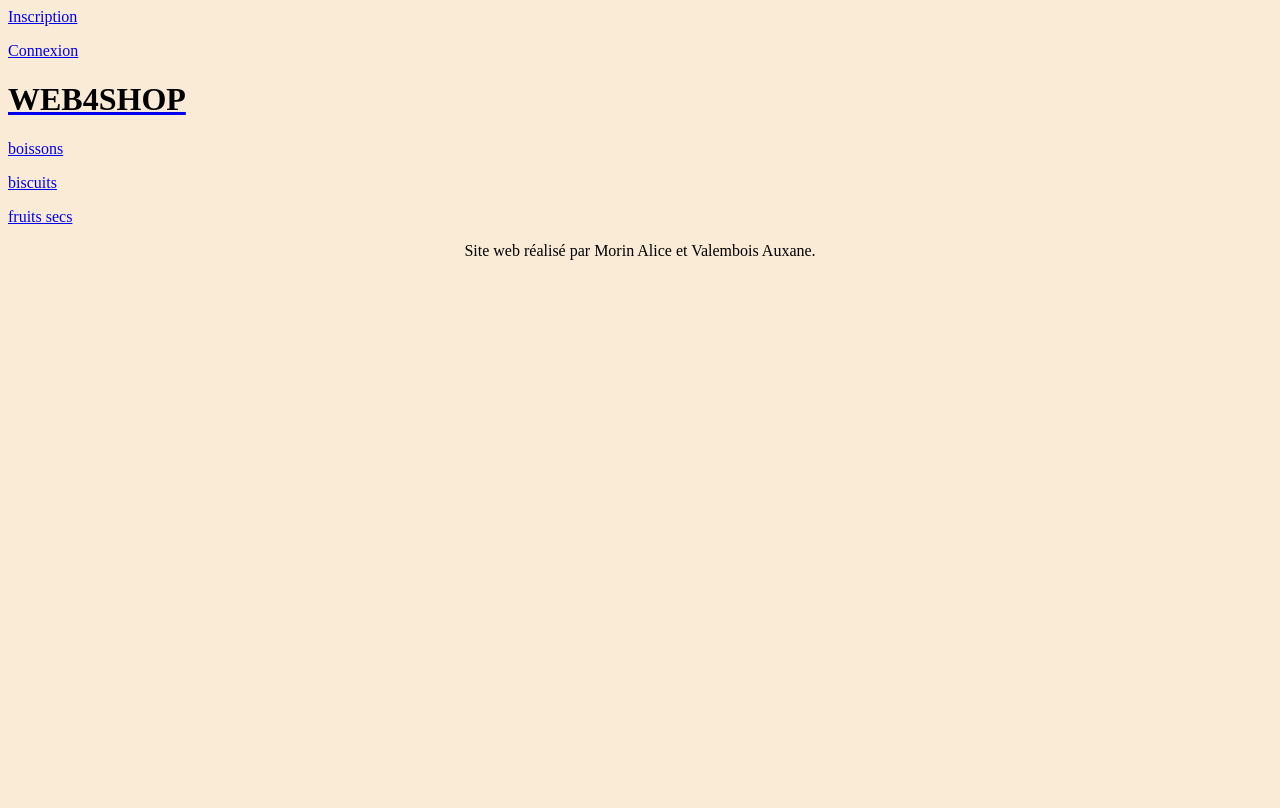
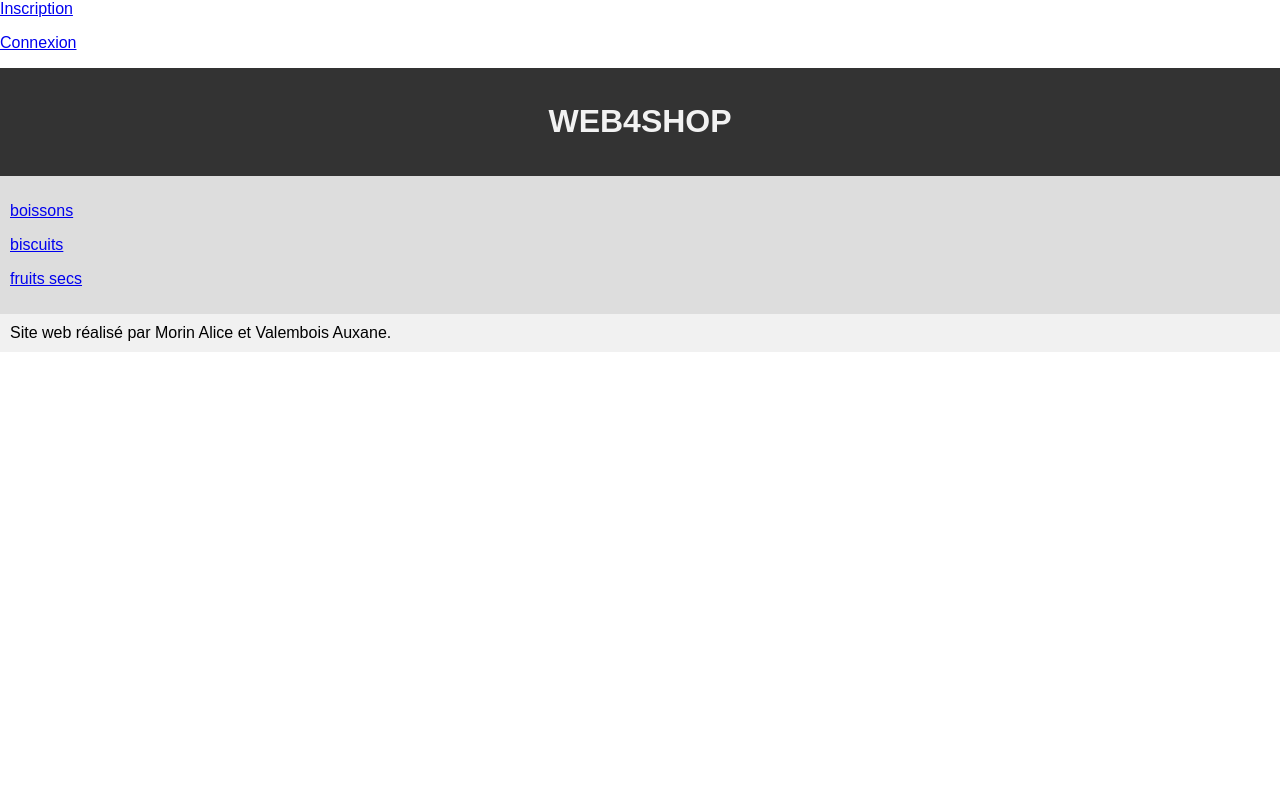
Before and after one commit to pipoujupiter/e-commerce-, a PHP site: page / in a window 1280 px wide. After the commit the page ends 352 px from the top, so only its background shows below. Run offline with PHP 8.4, Linux system fonts and the light colour scheme; data comes from the database, SQL or seed files in the repository.

Commit message:
test lais c'est pas très beau

```diff
--- a/Contenu/style.css
+++ b/Contenu/style.css
@@ -1,43 +1,52 @@
-html,body {
-    height: 100%;
-}
+* {
+    box-sizing: border-box;
+    font-family: Arial, Helvetica, sans-serif;
+  }
 
-#header{
+  body {
+    margin: 0;
+    font-family: Arial, Helvetica, sans-serif;
+  }
+
+  /* Style the top navigation bar */
+  .topnav {
+    overflow: hidden;
+    background-color: #333;
+  }
+
+
+  .topnav a {
+    float: center;
+    display: block;
+    color: #f2f2f2;
     text-align: center;
-}
+    padding: 14px 16px;
+    text-decoration: none;
+  }
 
-body{
-    color:black;
-    background: antiquewhite;
-    font-family: 'Futura-Medium','Futura';
-}
 
-h1{
+  .topnav a:hover {
+    background-color: #ddd;
     color: black;
-}
+  }
 
-#global {
-    min-height: 100%;
-    background: antiquewhite;
-    width: 70%;
-    margin: auto;
-    padding: 5px 20px;
-}
+  /* Style the content */
+  .content {
+    background-color: #ddd;
+    padding: 10px;
 
-#contenu{
-    margin-bottom: 30px;
-    text-align: justify;
-}
+  }
 
-#piedBlog{
-    text-align: center;
-}
+  /* Style the footer */
+  .footer {
+    background-color: #f1f1f1;
+    padding: 10px;
+  }
 
 img{
     max-width: 200px;
     height: auto;
 }
-
 .button {
     background-color: #555555;
     border-radius: 12px;
@@ -55,3 +64,24 @@ img{
     color: #555555;
     box-shadow: 0 12px 16px 0 rgba(0,0,0,0.24), 0 17px 50px 0 rgba(0,0,0,0.19)
   }
+
+  /*catégories
+  #nom_cat {
+    overflow: hidden;
+    background-color: #f0e5d9;
+  }
+
+
+  #nom_cat {
+    float: center;
+    display: block;
+    color: #333;
+    text-align: left;
+    padding: 14px 16px;
+    text-decoration: none;
+  }
+
+  #nom_cat:hover {
+    background-color: #ddd;
+    color: #333;
+  }*/
--- a/Vue/gabarit.php
+++ b/Vue/gabarit.php
@@ -25,17 +25,26 @@ else{
     <link rel="stylesheet" href="Contenu/style.css">
     <title><?=$titre?></title>
   </head>
-  <header>
-    <a href="index.php"><h1 id="titre"> WEB4SHOP </h1></a>
+
+
+    <header>
+      <div class="topnav">
+        <a href="index.php"><h1 id="titre"> WEB4SHOP </h1></a>
+      </div>
     </header>
 
+
   <body>
+    <div class="content">
+      <?=$contenu?>
+    </div>
+  </body>
 
-    <?=$contenu?>
-  </body>
+
   <footer id="piedBlog">
+    <div class="footer">
         Site web réalisé par Morin Alice et Valembois Auxane.
-
+    </div>
     </footer>
 
 </html>
--- a/Vue/vueAccueil.php
+++ b/Vue/vueAccueil.php
@@ -5,7 +5,7 @@
 <?php foreach ($listeCategories as $categorie): ?>
 
     <a href="<?="index.php?vue=produit&action=listeparcategorie&cat=".$categorie['id'] ?>">
-        <p><?=$categorie['name']?><p>
+        <p id="nom_cat"><?=$categorie['name']?></p>
     </a>
 
 <?php endforeach; ?>
```
